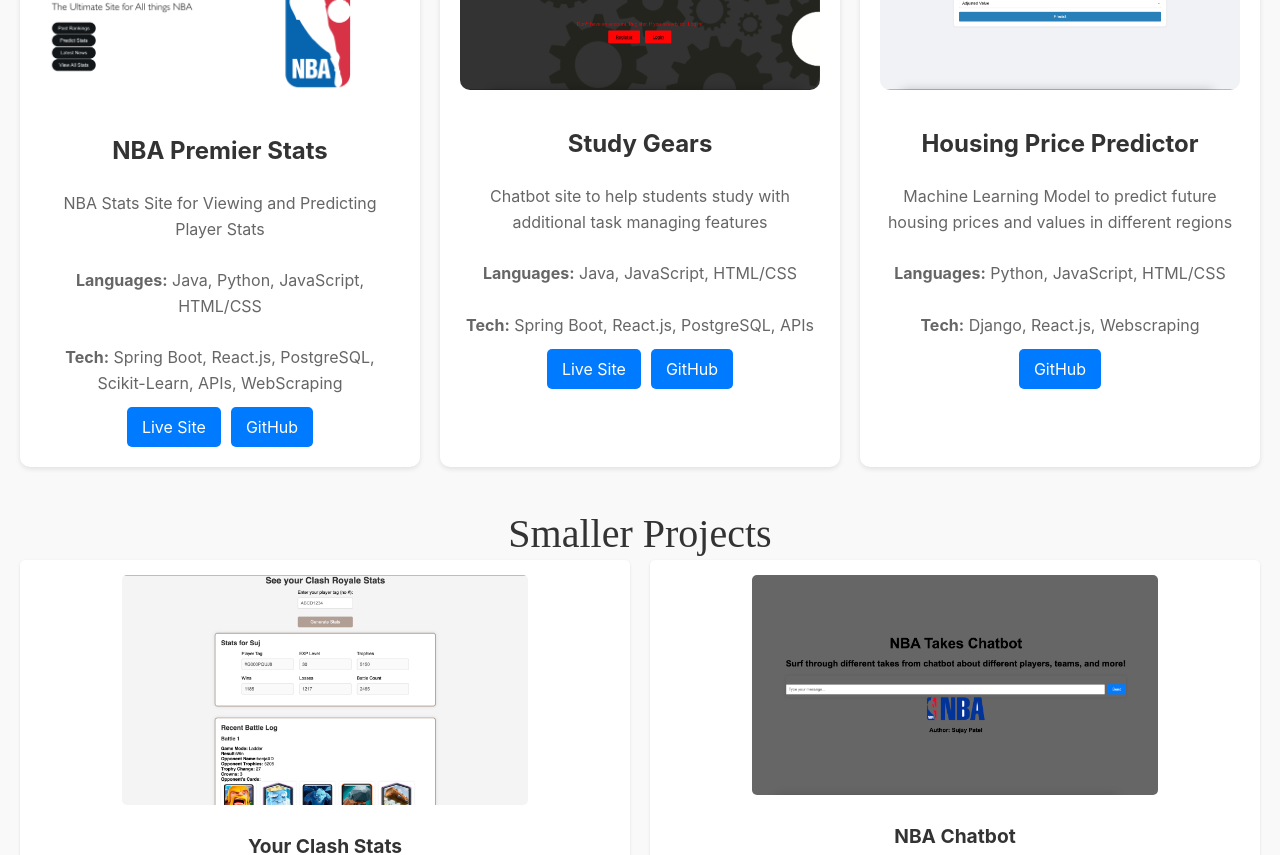
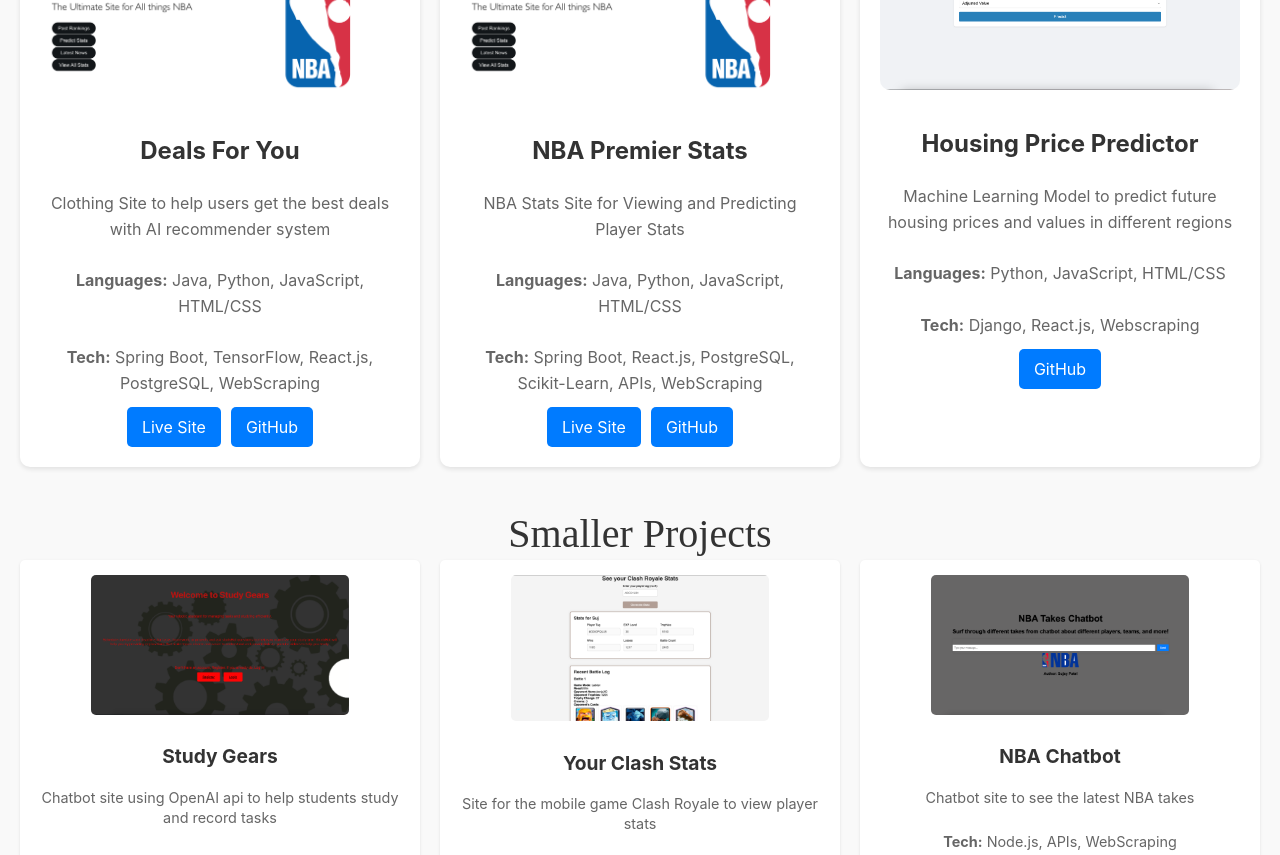
Before and after one commit to SUJP123/React-Portfolio, a React (Create React App) app in the folder frontend/: page /dashboard in a window 1280 px wide. Shown: the part 1920-2775 px from the top of the page. Built offline with nearby package versions, Linux system fonts and the light colour scheme.

Commit message:
update projects

```diff
--- a/frontend/src/components/Projects/index.jsx
+++ b/frontend/src/components/Projects/index.jsx
@@ -10,6 +10,15 @@
 
     const mainProjectList = [
         {
+            name: "Deals For You",
+            link: "https://dealsforyou.vercel.app/",
+            git: "https://github.com/SUJP123/DealsForYou",
+            desc: "Clothing Site to help users get the best deals with AI recommender system",
+            languages: ["Java", "Python", "JavaScript", "HTML/CSS"],
+            tech: ["Spring Boot", "TensorFlow", "React.js", "PostgreSQL", "WebScraping"],
+            img: Premier
+        },
+        {
             name: "NBA Premier Stats",
             link: "https://nba-premier-l5kix5t83-sujp123s-projects.vercel.app/",
             git: "https://github.com/SUJP123/NBA_Premier_Stats",
@@ -17,15 +26,6 @@
             languages: ["Java", "Python", "JavaScript", "HTML/CSS"],
             tech: ["Spring Boot", "React.js", "PostgreSQL", "Scikit-Learn", "APIs", "WebScraping"],
             img: Premier
-        },
-        {
-            name: "Study Gears",
-            link: "https://study-gears-11k9qh3pf-sujp123s-projects.vercel.app/",
-            git: "https://github.com/SUJP123/study-gears",
-            desc: "Chatbot site to help students study with additional task managing features",
-            languages: ["Java", "JavaScript", "HTML/CSS"],
-            tech: ["Spring Boot", "React.js", "PostgreSQL", "APIs"],
-            img: Study
         },
         {
             name: "Housing Price Predictor",
@@ -39,6 +39,14 @@
     ];
 
     const smallerProjects = [
+        {
+            name: "Study Gears",
+            link: "https://study-gears.vercel.app/",
+            git: "https://github.com/SUJP123/study-gears",
+            desc: "Chatbot site using OpenAI api to help students study and record tasks",
+            tech: ["Spring Boot", "React.js", "PostgreSQL", "APIs"],
+            img: Study
+        },
         {
             name: "Your Clash Stats",
             link: "https://urclashstats.fly.dev/",
```
Also changed, not shown: 1 other file (tests, documents, lock files or other folders).
